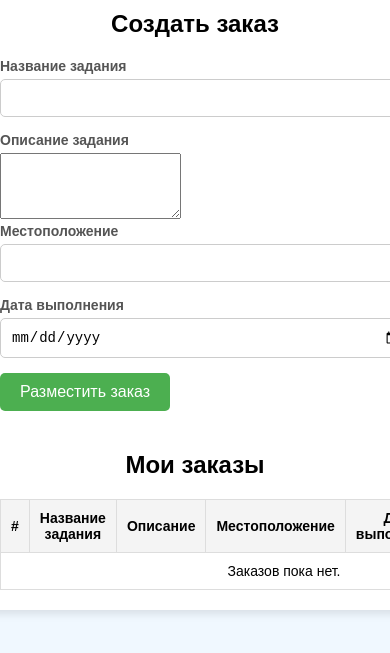
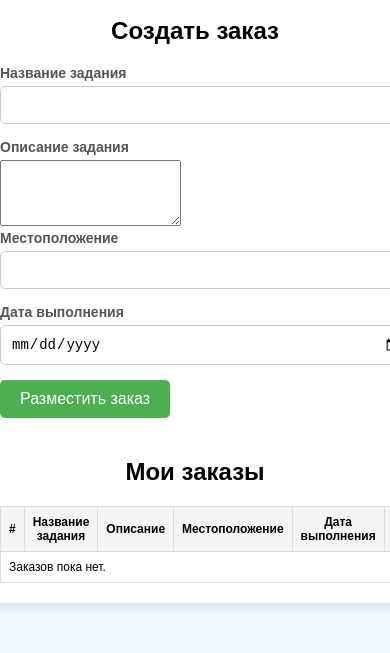
Before and after one commit to esik1976/Chisto_Prosto, a plain HTML site: page customer-dashboard.html in a window 390 px wide. Shown: the part 173-826 px from the top of the page. Drawn offline with Linux system fonts and the light colour scheme.

Commit message:
Update styles.css

```diff
--- a/styles.css
+++ b/styles.css
@@ -78,36 +78,43 @@
 /* Контейнер для таблицы */
 #orders-list {
     overflow-x: auto; /* Добавляем горизонтальную прокрутку, если таблица шире контейнера */
+    max-width: 100%; /* Ограничиваем ширину контейнера таблицы */
     margin-top: 20px;
+    box-sizing: border-box; /* Учитываем отступы внутри контейнера */
 }
 
 /* Таблица */
 table {
-    width: 100%; /* Устанавливаем ширину таблицы в 100% контейнера */
+    width: 100%; /* Таблица занимает всю ширину контейнера */
+    max-width: 100%; /* Ограничиваем ширину таблицы */
     border-collapse: collapse; /* Убираем двойные границы */
     font-size: 14px;
+    text-align: left;
 }
 
 table th, table td {
+    border: 1px solid #ddd;
     padding: 10px;
-    text-align: left;
-    border: 1px solid #ddd; /* Добавляем рамки для ячеек */
 }
 
 table th {
-    background-color: #f4f4f4; /* Фон для заголовков */
+    background-color: #f4f4f4;
     font-weight: bold;
-    text-align: center; /* Центрируем заголовки */
+    text-align: center;
 }
 
 table tr:nth-child(even) {
-    background-color: #f9f9f9; /* Чередуем цвета строк */
+    background-color: #f9f9f9;
 }
 
 table tr:hover {
-    background-color: #f1f1f1; /* Подсветка строки при наведении */
+    background-color: #f1f1f1;
 }
 
-table td:nth-child(1), table th:nth-child(1) {
-    text-align: center; /* Центрируем столбец с номерами */
+/* Добавляем адаптивность */
+@media (max-width: 768px) {
+    table th, table td {
+        font-size: 12px; /* Уменьшаем шрифт для маленьких экранов */
+        padding: 8px;
+    }
 }
```
